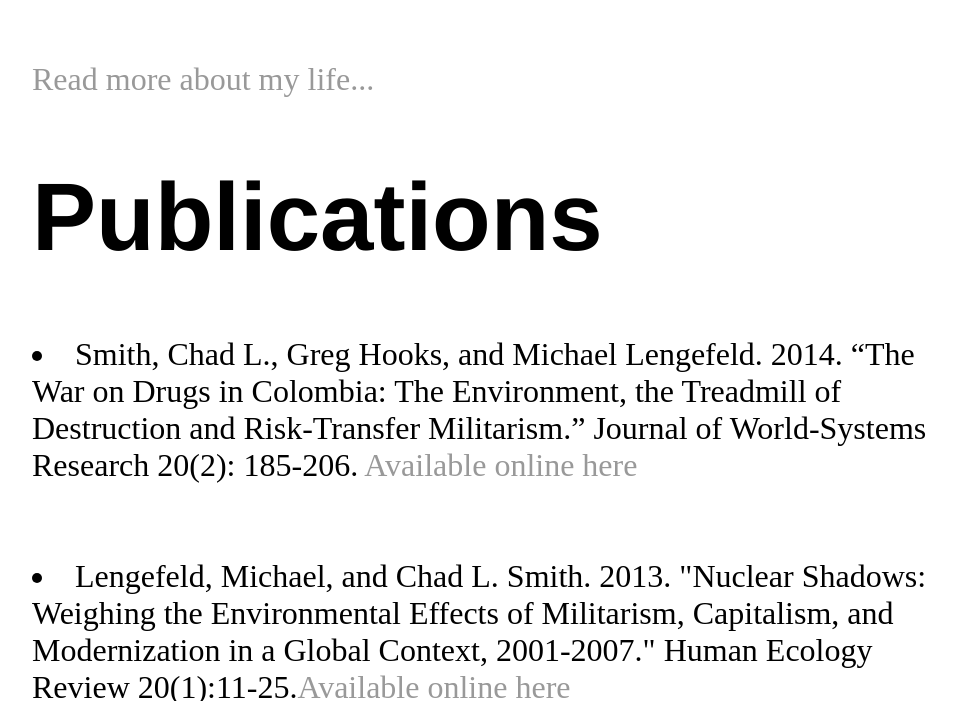
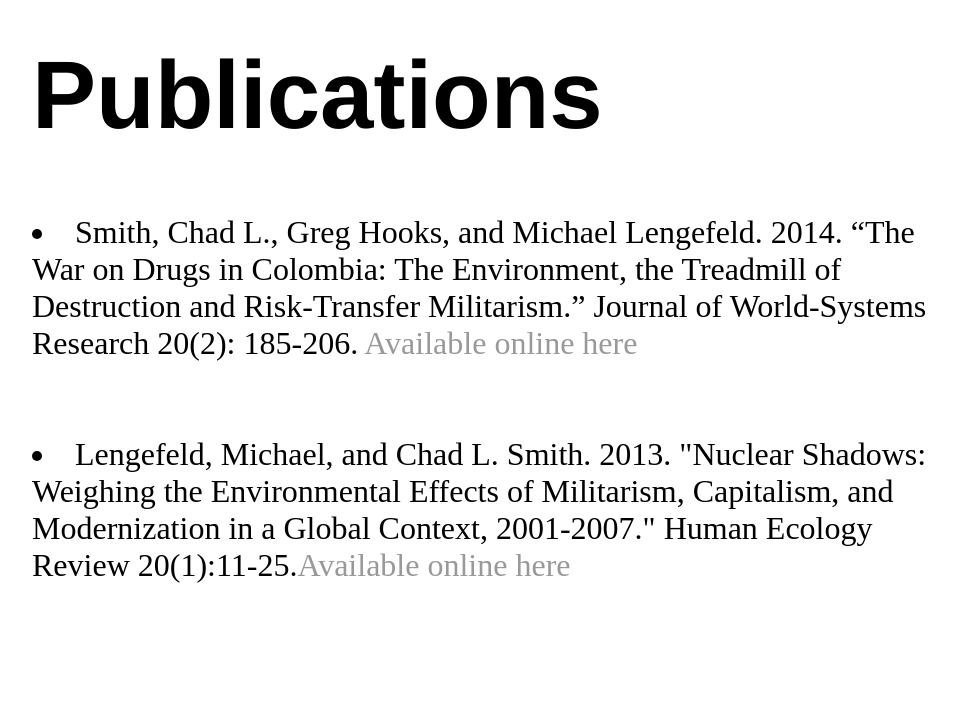
Before and after one commit to resilience1/resilience1.github.io, a Jekyll site: the page built from research/index.html, in a window 1280 px wide and 900 px high, scrolled down 1590 px, cut to the strip 199-900 px from the top of the window. Shown: the whole strip, without its empty margins (160-1116 px from the left). Built offline with Jekyll 4.4.1, drawn with Linux system fonts in a browser that asks for light colours; some of the changed text lies outside the part shown.

Commit message:
Update index.html

```diff
--- a/research/index.html
+++ b/research/index.html
@@ -22,16 +22,10 @@
 	</img></a><br>
 
         <font size="4"><p>The militarized war on drugs in Colombia results in intense degradation in one of the most ecologically
-		sensitive areas of the world. Since 1981, the US militarized efforts to curb coca production and competition
-		among paramilitary, guerilla, and criminal forces has greatly exacerbated ecological destruction.</font></p>
+	sensitive areas of the world. Since 1981, the US militarized efforts to curb coca production and competition
+	among paramilitary, guerilla, and criminal forces has greatly exacerbated ecological destruction.</font></p>
 
-
-
-
-					</div>
-
-<div><br><a href="https://soc.wsu.edu/people/graduate-students/lengefeld-michael/">Read more about my life...</a></p></font>
-</div><!-- /.blurb -->
+		</div><!-- /.blurb -->
 
 <div class="blurb">
 	<h1>Publications</h1>
@@ -52,5 +46,6 @@
 	</ul><br>
 
 	<font size="6"><a href="https://scholar.google.com/scholar?hl=en&as_sdt=0%2C48&q=Michael+Lengefeld&btnG=">
-	Find my research on Google Scholar...</a></font></p>
+	Find my research on Google Scholar...</a></font></p><br>
+	<p><a href="https://soc.wsu.edu/people/graduate-students/lengefeld-michael/">Read more about my life...</a><p>
 </div><!-- /.blurb -->
```
